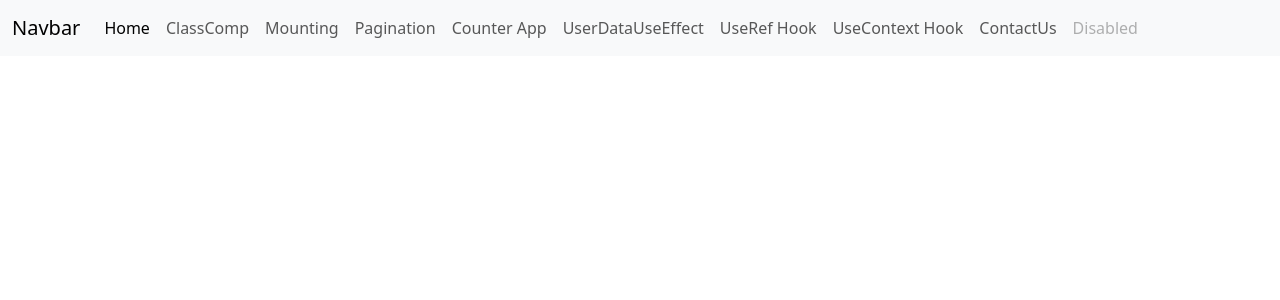
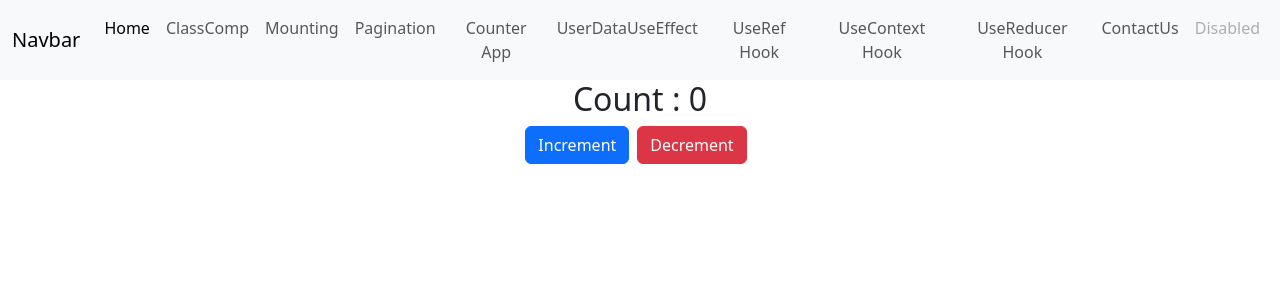
Before and after one commit to Chaitanyatraining/1206-react, a React (Create React App) app: page /usereducerhook in a window 1280 px wide. Shown: the top 300 px of the page. Built offline with nearby package versions, Linux system fonts and the light colour scheme.

Commit message:
usereducer hok

```diff
--- a/src/Components/Header.js
+++ b/src/Components/Header.js
@@ -36,6 +36,9 @@ export const Header = () => {
           <Link to="/usecontexthook" className="nav-link">UseContext Hook</Link>
         </li>
         <li className="nav-item">
+          <Link to="/usereducerhook" className="nav-link">UseReducer Hook</Link>
+        </li>
+        <li className="nav-item">
           <Link to="/contactUs" className="nav-link">ContactUs</Link>
         </li>
         <li className="nav-item">
--- a/src/Components/Routing/index.js
+++ b/src/Components/Routing/index.js
@@ -9,6 +9,7 @@ import FuncCounterComp from '../FuncCounterComp'
 import FuncUserData from '../FuncUserData'
 import UseRefHook from '../UseRefHook'
 import UseContextHook from '../UseContextHook'
+import UseReducerHook from '../UseReducerHook'
 
 function Routing() {
   return (
@@ -23,6 +24,7 @@ function Routing() {
             <Route path='/userdatafunc' element={<FuncUserData />} />
             <Route path='/userefhook' element={<UseRefHook />} />
             <Route path='/usecontexthook' element={<UseContextHook />} />
+            <Route path='/usereducerhook' element={<UseReducerHook />} />
         </Routes>
     </div>
   )
--- /dev/null
+++ b/src/Components/UseReducerHook.js
@@ -0,0 +1,38 @@
+import React, { useReducer } from 'react'
+
+ const UseReducerHook = () => {
+    // reducer is used to update the state based on action
+    // and return the updated state
+    //INCREMENT
+    //DECREMENT
+
+    const reducer = (currentState, action) =>{
+        console.log(currentState)
+        console.log(action)
+        switch (action.type){
+            case  "INCREMENT":
+                return currentState + action.payload;
+            case  "DECREMENT":
+                return currentState - action.payload;
+        }
+        return currentState;
+    }
+
+    const [count, dispatch] = useReducer(reducer, 0)
+  return (
+    <>
+        <h2>Count : {count}</h2>
+        <button className='btn btn-primary me-2'
+        onClick={()=>{
+            dispatch({type: "INCREMENT", payload: 5})
+        }}
+        >Increment</button>
+        <button className='btn btn-danger me-2'
+         onClick={()=>{
+            dispatch({type: "DECREMENT", payload: 5})
+        }}
+        >Decrement</button>
+    </>
+  )
+}
+export default UseReducerHook
```
